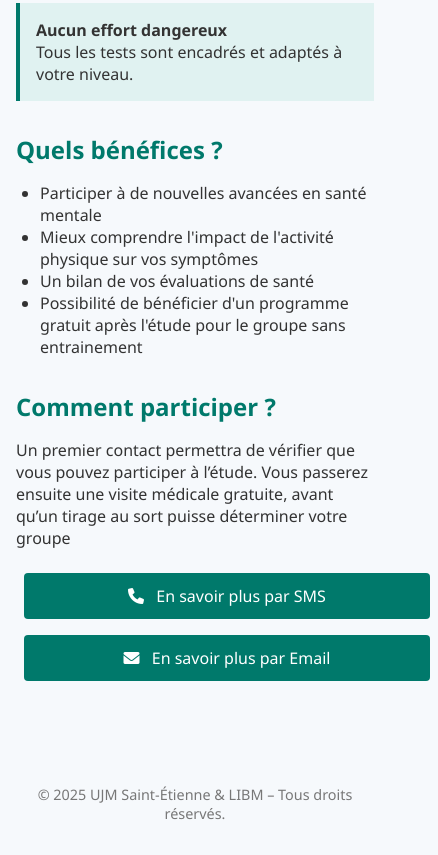
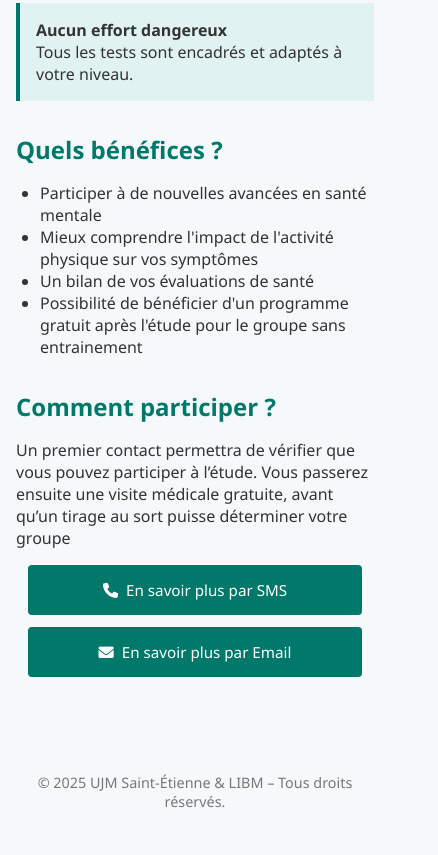
Before and after one commit to Narimane94/activitephysique_schizophrenie_SAPIN, a plain HTML site: page index.html in a window 390 px wide. Shown: the part 1016-1871 px from the top of the page, 438 px wide, since content can reach past the window. Drawn offline with Linux system fonts and the light colour scheme.

Commit message:
index.html

```diff
--- a/index.html
+++ b/index.html
@@ -1,10 +1,10 @@
 <!DOCTYPE html>
 <html lang="fr">
 <head>
-  <meta charset="UTF-8">
-  <meta name="viewport" content="width=device-width, initial-scale=1.0">
+  <meta charset="UTF-8" />
+  <meta name="viewport" content="width=device-width, initial-scale=1.0" />
   <title>Participez à une étude sur l'activité physique</title>
-  <link rel="stylesheet" href="https://cdnjs.cloudflare.com/ajax/libs/font-awesome/6.0.0-beta3/css/all.min.css">
+  <link rel="stylesheet" href="https://cdnjs.cloudflare.com/ajax/libs/font-awesome/6.0.0-beta3/css/all.min.css" />
   <style>
     body {
       font-family: 'Segoe UI', sans-serif;
@@ -107,24 +107,41 @@
       vertical-align: middle;
     }
 
+    /* CONTENEUR BOUTONS "EN SAVOIR PLUS" */
+    .btn-group {
+      display: flex;
+      justify-content: center;
+      gap: 1rem;
+      margin-top: 1rem;
+      flex-wrap: nowrap;
+    }
+
+    /* BOUTONS EN SAVOIR PLUS */
     .btn {
-      display: inline-block;
+      display: inline-flex;
+      align-items: center;
+      justify-content: center;
       background: #00796b;
       color: #fff;
-      padding: 0.75rem 1.5rem;
+      padding: 0 1.5rem;
       border: none;
       border-radius: 4px;
       text-decoration: none;
       font-size: 1rem;
-      margin: 0.5rem;
+      margin: 0;
+      height: 60px;           /* hauteur égale aux logos */
+      min-width: 160px;       /* largeur min pour garder une bonne taille */
+      cursor: pointer;
+      white-space: nowrap;
+      transition: background-color 0.3s ease;
+    }
+
+    .btn i {
+      margin-right: 0.5rem;
     }
 
     .btn:hover {
       background: #005f54;
-    }
-
-    .btn i {
-      margin-right: 0.5rem;
     }
 
     footer {
@@ -141,9 +158,18 @@
         max-width: 90%;
       }
 
+      /* Sur mobile, empiler verticalement les boutons, centrés */
+      .btn-group {
+        flex-direction: column;
+        gap: 0.75rem;
+        align-items: center;
+      }
+
       .btn {
-        width: 100%;
-        text-align: center;
+        width: 80%;
+        max-width: 300px;
+        height: 50px;
+        font-size: 0.95rem;
       }
     }
   </style>
@@ -152,26 +178,35 @@
 
   <!-- 2 logos l’un au-dessus de l’autre -->
   <div class="logo-header-container stacked-logos">
-  <img src="logo-haut.png" alt="Logo du haut">
-  <img src="logo-bas.png" alt="Logo du bas">
+    <img src="logo-haut.png" alt="Logo du haut" />
+    <img src="logo-bas.png" alt="Logo du bas" />
   </div>
 
   <!-- Bandeau principal -->
   <div class="bandeau-container">
     <div class="bandeau-image">
-    <img src="bandeau.jpg" alt="Illustration activité physique">
+      <img src="bandeau.jpg" alt="Illustration activité physique" />
     </div>
   </div>
 
   <!-- Titre principal -->
   <div class="title">
-  <h1>Vous avez entre <span class="highlight-text">18 et 55 ans</span> et souhaitez participer à une étude sur <span class="highlight-text">l'activité physique</span> et la <span class="highlight-text">schizophrénie</span> ?</h1>
+    <h1>
+      Vous avez entre
+      <span class="highlight-text">18 et 55 ans</span> et souhaitez participer à une
+      étude sur <span class="highlight-text">l'activité physique</span> et la
+      <span class="highlight-text">schizophrénie</span> ?
+    </h1>
   </div>
 
   <main>
     <section>
       <h2>Pourquoi cette étude ?</h2>
-    <p>Nous cherchons à comprendre si la pratique <strong>d'une activité physique en plein air</strong> a un impact plus important sur la santé mentale que la pratique en salle, notamment chez les personnes atteintes de schizophrénie.</p>
+      <p>
+        Nous cherchons à comprendre si la pratique <strong>d'une activité physique en plein air</strong>
+        a un impact plus important sur la santé mentale que la pratique en salle,
+        notamment chez les personnes atteintes de schizophrénie.
+      </p>
     </section>
 
     <section>
@@ -179,10 +214,13 @@
       <ul>
         <li>Programme de 8 semaines (2 séances/semaine)</li>
         <li>3 groupes : salle, extérieur ou absence d'entraînement</li>
-      <li>4 visites : un entretien avec le médecin, une évaluation avant le programme, une à la fin, puis une dernière trois mois plus tard</li>
+        <li>
+          4 visites : un entretien avec le médecin, une évaluation avant le programme,
+          une à la fin, puis une dernière trois mois plus tard
+        </li>
       </ul>
       <div class="highlight">
-      <strong>Aucun effort dangereux</strong><br>Tous les tests sont encadrés et adaptés à votre niveau.
+        <strong>Aucun effort dangereux</strong><br />Tous les tests sont encadrés et adaptés à votre niveau.
       </div>
     </section>
 
@@ -192,25 +230,38 @@
         <li>Participer à de nouvelles avancées en santé mentale</li>
         <li>Mieux comprendre l'impact de l'activité physique sur vos symptômes</li>
         <li>Un bilan de vos évaluations de santé</li>
-      <li>Possibilité de bénéficier d'un programme gratuit après l'étude pour le groupe sans entrainement</li>
+        <li>
+          Possibilité de bénéficier d'un programme gratuit après l'étude pour le groupe sans entrainement
+        </li>
       </ul>
     </section>
 
     <section>
       <h2>Comment participer ?</h2>
-    <p>Un premier contact permettra de vérifier que vous pouvez participer à l’étude. Vous passerez ensuite une visite médicale gratuite, avant qu’un tirage au sort puisse déterminer votre groupe</p>
-    <a class="btn" href="sms:+33699719849&body=Bonjour, votre étude sur l'activité physique et la schizophrénie m'intéresse.">
-      <i class="fas fa-phone"></i> En savoir plus par SMS
-    </a>
-    <a class="btn" href="mailto:narimane.zeghoudi@univ-st-etienne.fr?subject=Intérêt pour l'étude SAPIN&body=Bonjour, votre étude sur l'activité physique et la schizophrénie m'intéresse.">
-      <i class="fas fa-envelope"></i> En savoir plus par Email
-    </a>
+      <p>
+        Un premier contact permettra de vérifier que vous pouvez participer à l’étude.
+        Vous passerez ensuite une visite médicale gratuite, avant qu’un tirage au sort
+        puisse déterminer votre groupe
+      </p>
+
+      <!-- Conteneur bouton modifié -->
+      <div class="btn-group">
+        <a
+          class="btn"
+          href="sms:+33699719849&body=Bonjour, votre étude sur l'activité physique et la schizophrénie m'intéresse."
+          ><i class="fas fa-phone"></i> En savoir plus par SMS</a
+        >
+        <a
+          class="btn"
+          href="mailto:narimane.zeghoudi@univ-st-etienne.fr?subject=Intérêt pour l'étude SAPIN&body=Bonjour, votre étude sur l'activité physique et la schizophrénie m'intéresse."
+          ><i class="fas fa-envelope"></i> En savoir plus par Email</a
+        >
+      </div>
     </section>
   </main>
 
   <footer>
     &copy; 2025 UJM Saint-Étienne & LIBM – Tous droits réservés.
   </footer>
-
 </body>
 </html>
```
Lines whose indentation alone changed are shown as unchanged.
